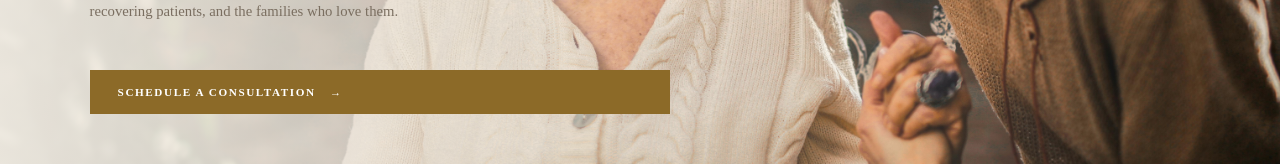
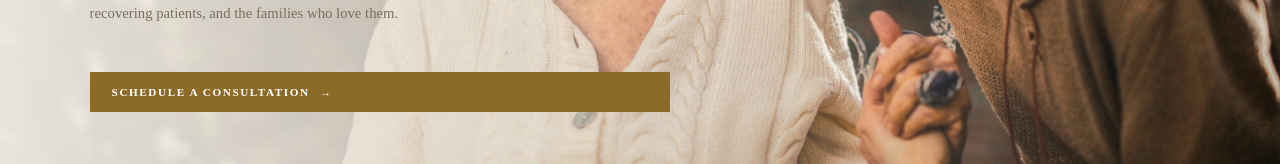
Before and after one commit to wendyservices2011-commits/velvet-concierge-care-v2, a Next.js app: page / in a window 1280 px wide. Shown: the part 538-702 px from the top of the page. Built offline with nearby package versions, Linux system fonts and the light colour scheme.

Commit message:
Tighten CTA button padding

```diff
--- a/app/globals.css
+++ b/app/globals.css
@@ -215,9 +215,9 @@ em { color: var(--gold); font-style: italic; }
 
 .goldButton, .darkButton {
   display: inline-flex;
-  gap: 14px;
+  gap: 10px;
   align-items: center;
-  padding: 16px 28px;
+  padding: 14px 22px;
   font-size: 0.7rem;
   text-transform: uppercase;
   letter-spacing: 0.14em;
```
